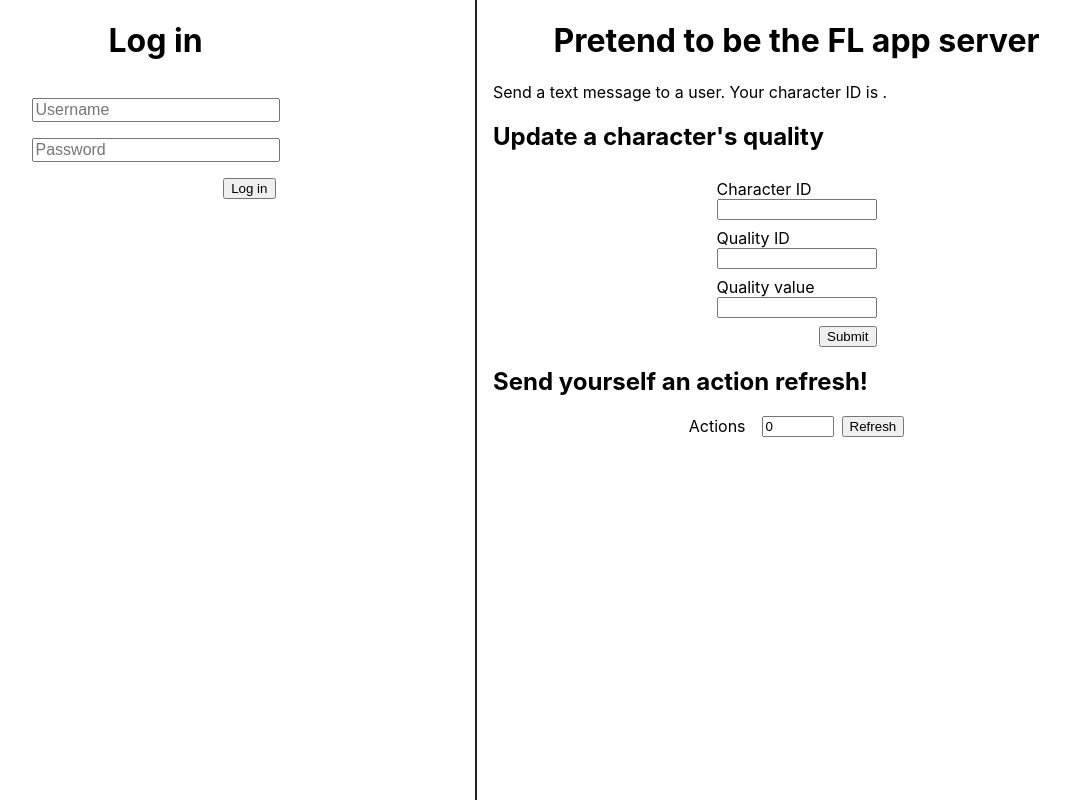
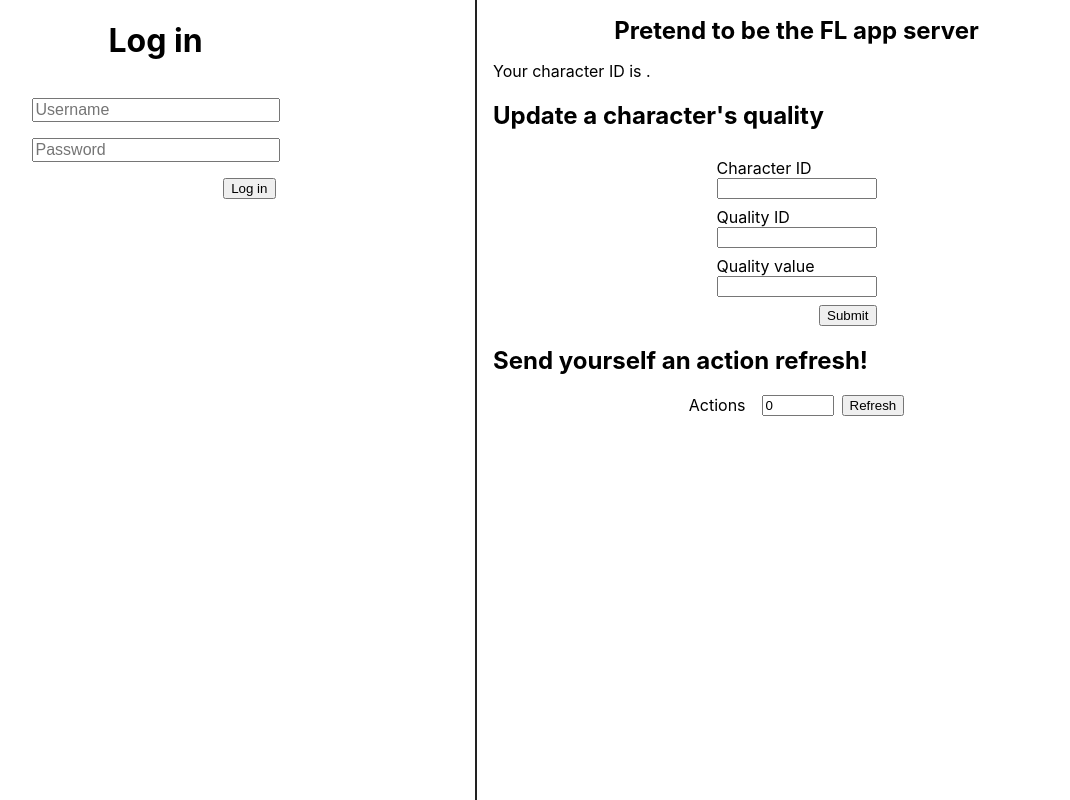
Before and after one commit to sdob/websocket-test-client, a React (Create React App) app: page / in a window 1280 px wide. Shown: the whole page, without its empty margins (164-1234 px from the left). Built offline with nearby package versions, Linux system fonts and the light colour scheme.

Commit message:
Strip logs + format

```diff
--- a/src/App.js
+++ b/src/App.js
@@ -66,7 +66,7 @@ class App extends Component {
           {loggedIn ? <LoggedIn onLogout={this.handleLogout} /> : <Login onSubmit={this.handleLogin} />}
         </div>
         <div className="Section">
-          <h1 className="Section__title">
+          <h1 className="Section__title Section__title--smaller">
             Pretend to be the FL app server
           </h1>
           <PretendServer />
--- a/src/pretendServer/PretendServer.js
+++ b/src/pretendServer/PretendServer.js
@@ -5,29 +5,16 @@ import RefreshActionsForm from './RefreshActionsForm';
 import UpdateQualityForm from './UpdateQualityForm';
 
 export class PretendServer extends Component {
-  state = {
-
-  }
-
-  handleSendMessage = () => {
-    const { characterId, messageText } = this.state;
-  }
-
   render = () => {
     const { characterId: myCharacterId } = this.props;
-
-    console.info(process.env);
 
     return (
       <Fragment>
         <div>
-          Send a text message to a user. Your character ID is
+          Your character ID is
           {' '}
           {myCharacterId}.
         </div>
-        <form onSubmit={this.handleSendMessage}>
-
-        </form>
         <UpdateQualityForm />
         <RefreshActionsForm />
       </Fragment>
--- a/src/pretendServer/UpdateQualityForm.js
+++ b/src/pretendServer/UpdateQualityForm.js
@@ -1,5 +1,6 @@
 import React, { Component, Fragment } from 'react';
 import { connect } from 'react-redux';
+import { updateQuality } from './actions';
 
 import './UpdateQualityForm.css';
 
@@ -11,14 +12,14 @@ export class UpdateQualityForm extends Component {
   }
 
   handleChange = (e, key) => {
-    console.info(e);
     this.setState({ [key]: e.target.value });
   }
 
-  handleSubmit = () => {
+  handleSubmit = (e) => {
     const { updateQuality } = this.props;
     const { characterId, qualityId, qualityValue } = this.state;
-    updateQuality(characterId, qualityId, qualityValue);
+    e.preventDefault();
+    updateQuality({ characterId, qualityId, qualityValue });
   }
 
   render = () => {
@@ -61,4 +62,4 @@ export class UpdateQualityForm extends Component {
   }
 }
 
-export default connect()(UpdateQualityForm);
+export default connect(null, { updateQuality })(UpdateQualityForm);
```
